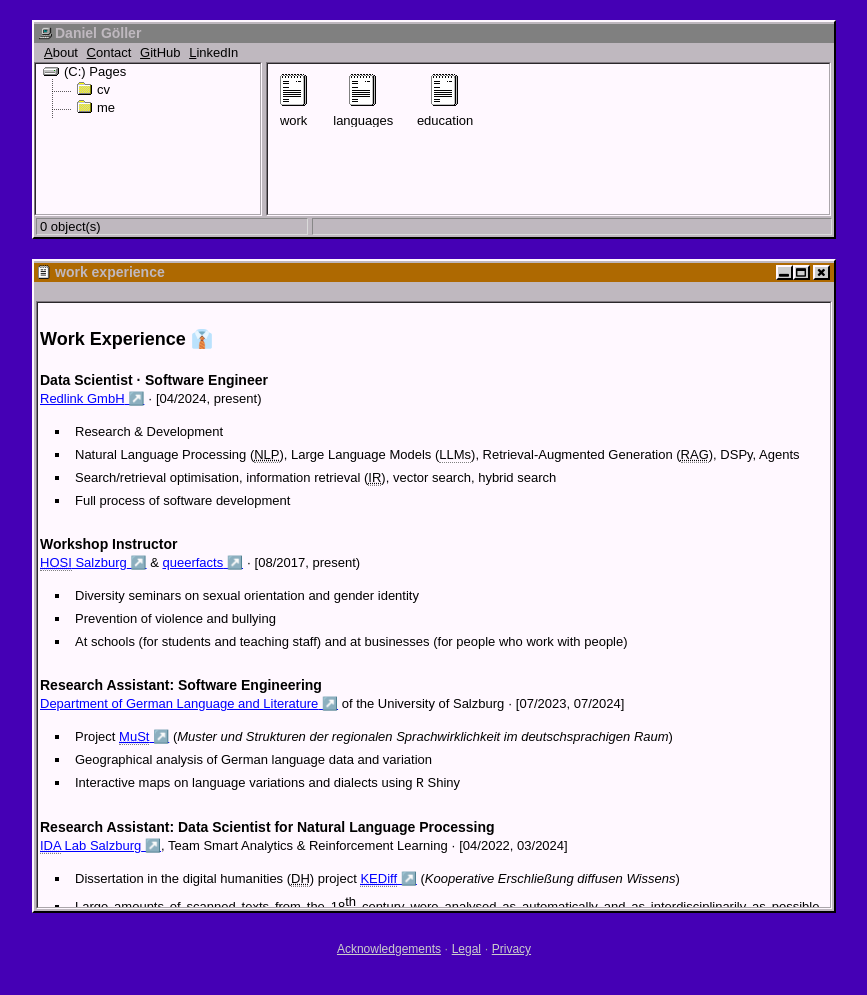
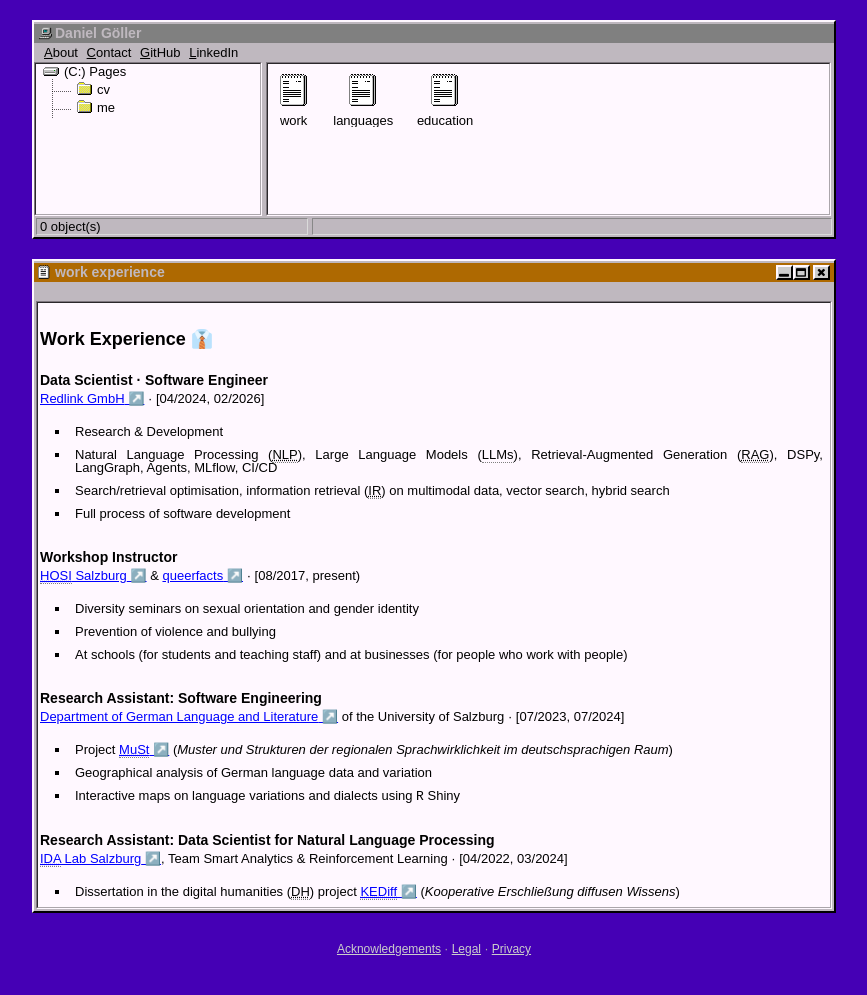
Before and after one commit to LelViLamp/LelViLamp.github.io, a Jekyll site: the page built from cv/work.html, in a window 1280 px wide. Shown: the top 995 px of the page, without its empty margins (206-1073 px from the left). Built offline with Jekyll 4.4.1, drawn with Linux system fonts in a browser that asks for light colours.

```diff
--- a/cv/work.html
+++ b/cv/work.html
@@ -11,12 +11,12 @@ author: LelViLamp
     <div>
         <h3>Data Scientist &middot; Software Engineer</h3>
         <span class="company"><a href="https://redlink.at" target="_blank">Redlink GmbH</a></span> &middot;
-        <span class="time_range">[04/2024, present)</span>
+        <span class="time_range">[04/2024, 02/2026]</span>
         <p>
             <ul>
                 <li>Research & Development</li>
-                <li>Natural Language Processing (<abbr title="Natural Language Processing">NLP</abbr>), Large Language Models (<abbr title"Large Language Model(s)">LLMs</abbr>), Retrieval-Augmented Generation (<abbr title="Retrieval-Augmented Generation">RAG</abbr>), DSPy, Agents</li>
-                <li>Search/retrieval optimisation, information retrieval (<abbr title="Information Retrieval">IR</abbr>), vector search, hybrid search</li>
+                <li>Natural Language Processing (<abbr title="Natural Language Processing">NLP</abbr>), Large Language Models (<abbr title"Large Language Model(s)">LLMs</abbr>), Retrieval-Augmented Generation (<abbr title="Retrieval-Augmented Generation">RAG</abbr>), DSPy, LangGraph, Agents, MLflow, CI/CD</li>
+                <li>Search/retrieval optimisation, information retrieval (<abbr title="Information Retrieval">IR</abbr>) on multimodal data, vector search, hybrid search</li>
                 <li>Full process of software development</li>
             </ul>
         </p>
```
Also changed, not shown: me/about-me.md (+1 -1 lines).
